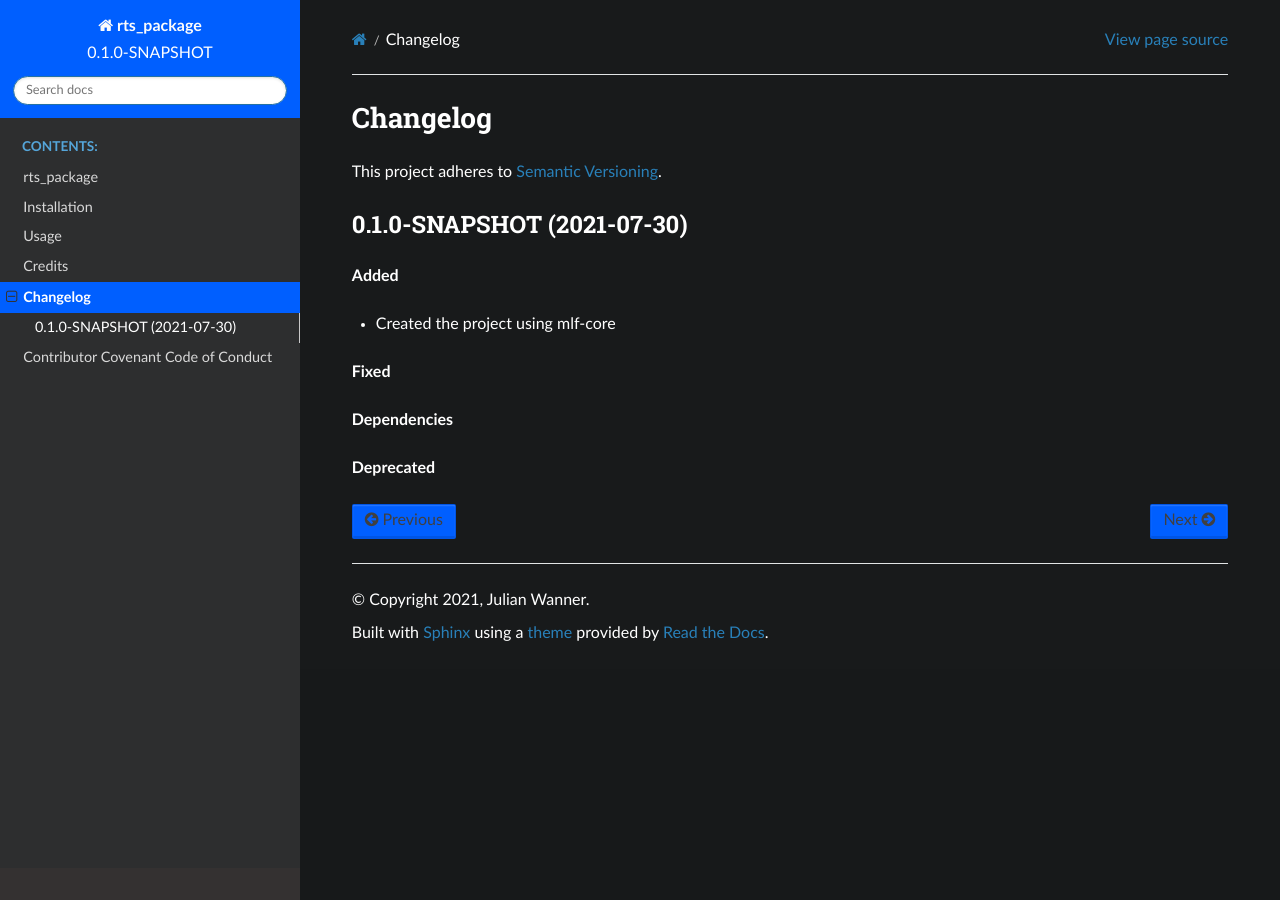
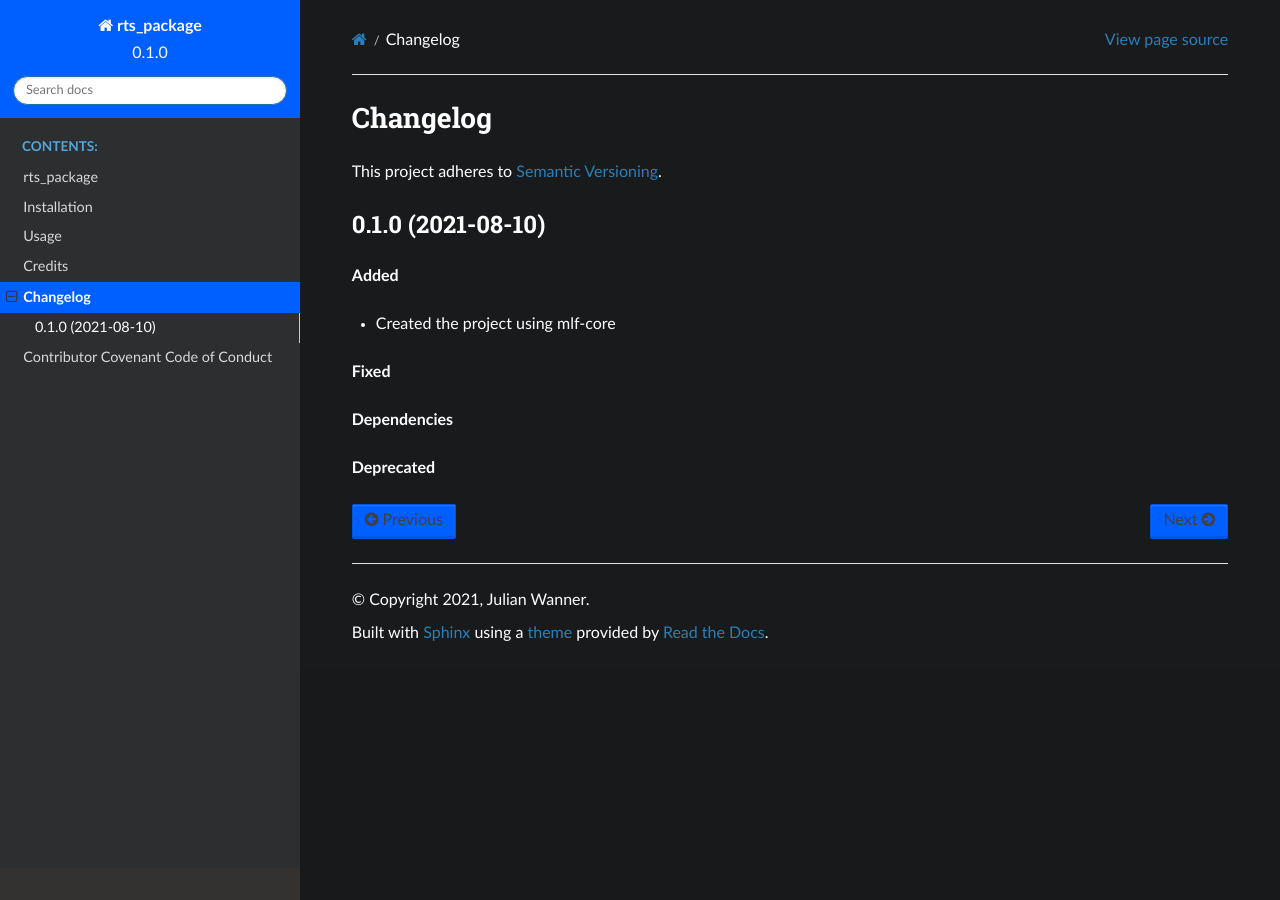
Before and after one commit to Waseju/rts_package, a Sphinx documentation site: the page built from docs/changelog.rst, in a window 1280 px wide. Built offline with Sphinx 7.4.7 and the Read the Docs theme 2.0.0, drawn with Linux system fonts in a browser that asks for light colours.

Commit message:
Bump version from 0.1.0-SNAPSHOT to 0.1.0

```diff
--- a/CHANGELOG.rst
+++ b/CHANGELOG.rst
@@ -5,8 +5,8 @@ Changelog
 This project adheres to `Semantic Versioning <https://semver.org/>`_.
 
 
-0.1.0-SNAPSHOT (2021-07-30)
----------------------------------------------
+0.1.0 (2021-08-10)
+------------------
 
 **Added**
 
--- a/docs/conf.py
+++ b/docs/conf.py
@@ -53,9 +53,9 @@ author = "Julian Wanner"
 # the built documents.
 #
 # The short X.Y version.
-version = '0.1.0-SNAPSHOT'
+version = '0.1.0'
 # The full version, including alpha/beta/rc tags.
-release = '0.1.0-SNAPSHOT'
+release = '0.1.0'
 
 # The language for content autogenerated by Sphinx. Refer to documentation
 # for a list of supported languages.
--- a/mlf_core.cfg
+++ b/mlf_core.cfg
@@ -1,5 +1,5 @@
 [bumpversion]
-current_version = 0.1.0-SNAPSHOT
+current_version = 0.1.0
 
 [bumpversion_files_whitelisted]
 setup_file = setup.py
--- a/rts_package/__init__.py
+++ b/rts_package/__init__.py
@@ -2,4 +2,4 @@
 
 __author__ = """Julian Wanner"""
 __email__ = 'jwgithub@mailbox.org'
-__version__ = '0.1.0-SNAPSHOT'
+__version__ = '0.1.0'
```
Also changed, not shown: .mlf_core.yml.
